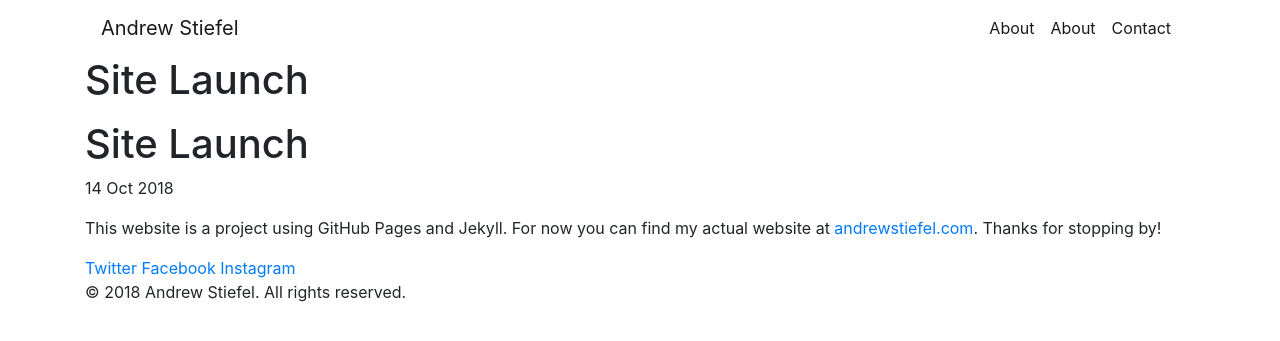
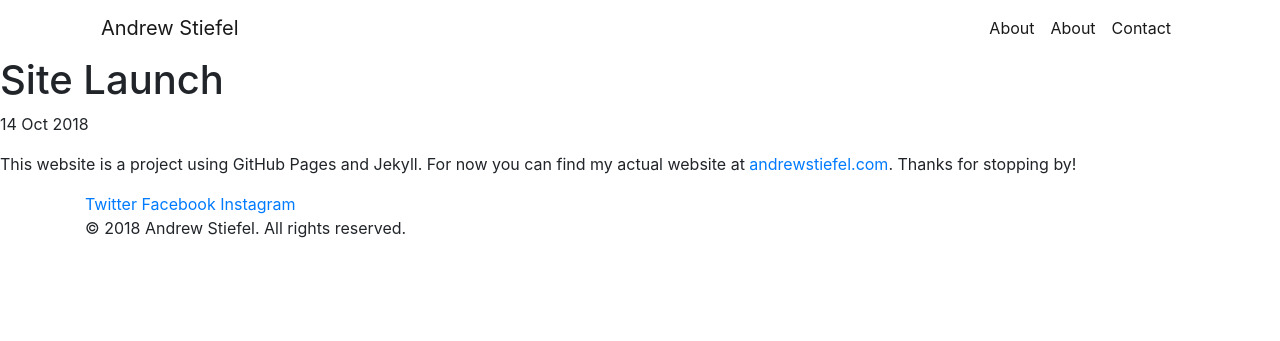
Before and after one commit to andrewstiefel/andrewstiefel.com, a Jekyll site: the page built from _posts/2018-10-14-site-launch.md, in a window 1280 px wide. Shown: the top 341 px of the page. Built offline with Jekyll 4.4.1, drawn with Linux system fonts in a browser that asks for light colours; nearby versions of some CDN libraries; some web fonts are replaced.

Commit message:
Update _layouts/default.html

```diff
--- a/_layouts/default.html
+++ b/_layouts/default.html
@@ -7,49 +7,10 @@
 
     {% include head.html %}
 
-	<body>
+    {% include header.html %}
 
-        {% if site.google_tag_manager %}
+    {{ content }}
 
-            <!-- Google Tag Manager (noscript) -->
-            <noscript><iframe src="https://www.googletagmanager.com/ns.html?id={{ site.google_tag_manager }}" height="0" width="0" style="display:none;visibility:hidden"></iframe></noscript>
-            <!-- End Google Tag Manager (noscript) -->
-
-        {% endif %}
-
-        {% include header.html %}
-
-		<main>
-
-            <section class="intro">
-
-                <div class="container">
-
-                    <h1>{{ page.title }}</h1>
-                    <p>{{ page.summary }}</p>
-
-                </div>
-
-            </section>
-
-            <section class="single">
-
-                {% if page.featured-img %}
-                    <div class="image-wrap"><img src="../assets/img/posts/{{ page.featured-img }}"></div>
-                {% endif %}
-
-                <div class="container">
-
-    		      {{ content }}
-
-                </div>
-
-            </section>
-
-        </main>
-
-        {% include footer.html %}
-
-    </body>
+    {% include footer.html %}
 
 </html>
```
